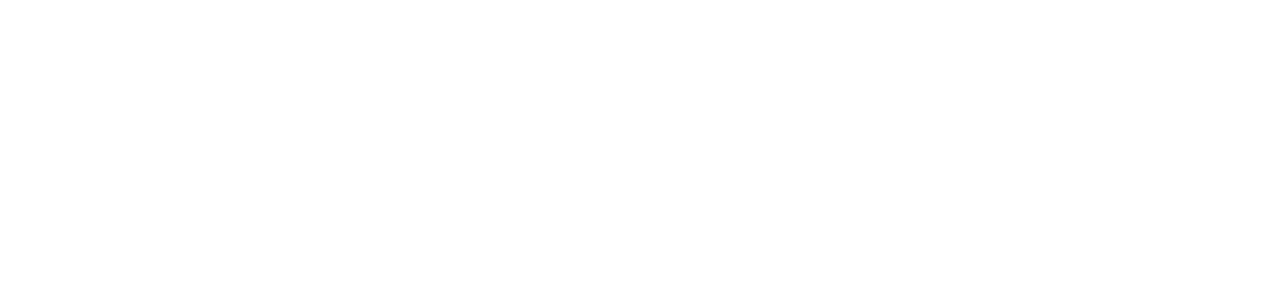
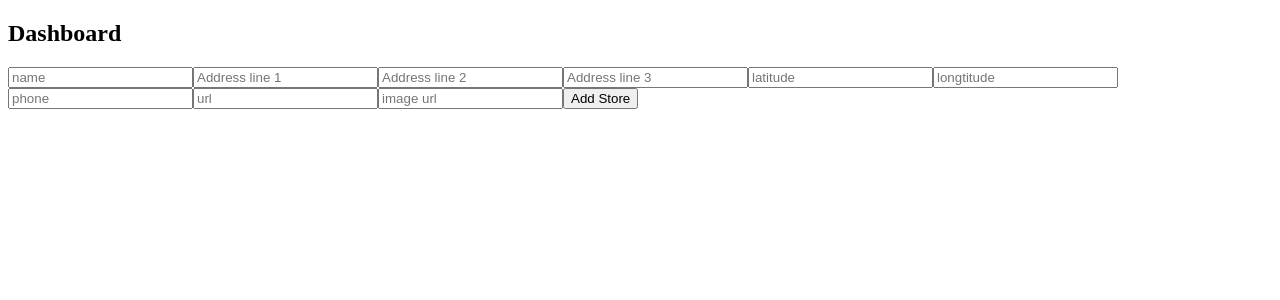
Before and after one commit to SiWhite/vinyl-directory-2, a React (Create React App) app: page /dashboard in a window 1280 px wide. Shown: the top 300 px of the page. Built offline with nearby package versions, Linux system fonts and the light colour scheme.

Commit message:
added state to app component

```diff
--- /dev/null
+++ b/src/components/AddStoreForm.js
@@ -0,0 +1,83 @@
+import React from "react";
+
+class AddStoreForm extends React.Component {
+  nameRef = React.createRef();
+  address1Ref = React.createRef();
+  address2Ref = React.createRef();
+  address3Ref = React.createRef();
+  latRef = React.createRef();
+  lngRef = React.createRef();
+  phoneRef = React.createRef();
+  urlRef = React.createRef();
+  imageRef = React.createRef();
+
+  createStore = (e) => {
+    e.preventDefault();
+    const store = {
+      name: this.nameRef.current.value,
+      address1: this.address1Ref.current.value,
+      address2: this.address2Ref.current.value,
+      address3: this.address3Ref.current.value,
+      lat: this.latRef.current.value,
+      lng: this.lngRef.current.value,
+      phone: this.phoneRef.current.value,
+      urlRef: this.urlRef.current.value,
+      image: this.imageRef.current.value,
+    };
+    this.props.addStore(store);
+    e.currentTarget.reset();
+  };
+  render() {
+    return (
+      <form className="store-edit" onSubmit={this.createStore}>
+        <input type="text" ref={this.nameRef} name="name" placeholder="name" />
+        <input
+          type="text"
+          ref={this.address1Ref}
+          name="address1"
+          placeholder="Address line 1"
+        />
+        <input
+          type="text"
+          ref={this.address2Ref}
+          name="address2"
+          placeholder="Address line 2"
+        />
+        <input
+          type="text"
+          ref={this.address3Ref}
+          name="address3"
+          placeholder="Address line 3"
+        />
+        <input
+          type="text"
+          ref={this.latRef}
+          name="lat"
+          placeholder="latitude"
+        />
+        <input
+          type="text"
+          ref={this.lngRef}
+          name="lng"
+          placeholder="longtitude"
+        />
+        <input
+          type="text"
+          ref={this.phoneRef}
+          name="phone"
+          placeholder="phone"
+        />
+        <input type="text" ref={this.urlRef} name="url" placeholder="url" />
+        <input
+          type="text"
+          ref={this.imageRef}
+          name="image"
+          placeholder="image url"
+        />
+        <button type="submit">Add Store</button>
+      </form>
+    );
+  }
+}
+
+export default AddStoreForm;
--- a/src/components/App.js
+++ b/src/components/App.js
@@ -1,14 +1,36 @@
 import React from "react";
-import Header from "./Header";
+import StoreList from "./StoreList";
+import Dashboard from "./Dashboard";
+import NotFound from "./NotFound";
+import { Route, Switch } from "react-router-dom";
 
-function App() {
-  return (
-    <div className="vinyl-directory">
-      <div className="store-list">
-        <Header title="Vinyl Directory" />
-      </div>
-    </div>
-  );
+class App extends React.Component {
+  state = {
+    stores: {},
+  };
+  addStore = (store) => {
+    const stores = { ...this.state.stores };
+    stores[`store${Date.now()}`] = store;
+    this.setState({ stores });
+  };
+  render() {
+    return (
+      <main>
+        <Switch>
+          <Route exact path="/" component={StoreList} />
+          {/* <Route exact path="/dashboard" component={Dashboard}></Route> */}
+          <Route
+            exact
+            path="/dashboard"
+            render={(props) => (
+              <Dashboard {...props} addStore={this.addStore} />
+            )}
+          />
+          <Route component={NotFound}></Route>
+        </Switch>
+      </main>
+    );
+  }
 }
 
 export default App;
--- /dev/null
+++ b/src/components/Dashboard.js
@@ -0,0 +1,15 @@
+import React from "react";
+import AddStoreForm from "./AddStoreForm";
+
+class Dashboard extends React.Component {
+  render() {
+    return (
+      <div className="dashboard">
+        <h2>Dashboard</h2>
+        <AddStoreForm addStore={this.props.addStore} />
+      </div>
+    );
+  }
+}
+
+export default Dashboard;
--- a/src/components/Inventory.js
+++ /dev/null
@@ -1,9 +0,0 @@
-import React from "react";
-
-class Inventory extends React.Component {
-  render() {
-    return <div>Inventory</div>;
-  }
-}
-
-export default Inventory;
--- /dev/null
+++ b/src/components/NotFound.js
@@ -0,0 +1,9 @@
+import React from "react";
+
+class NotFound extends React.Component {
+  render() {
+    return <div>Not Found</div>;
+  }
+}
+
+export default NotFound;
--- a/src/components/Router.js
+++ b/src/components/Router.js
@@ -1,13 +1,15 @@
 import React from "react";
 import App from "./App";
-import Inventory from "./Inventory";
+// import Dashboard from "./Dashboard";
+import NotFound from "./NotFound";
 import { BrowserRouter, Route, Switch } from "react-router-dom";
 
 const Router = () => (
   <BrowserRouter>
     <Switch>
       <Route exact path="/" component={App}></Route>
-      <Route exact path="/inventory" component={Inventory}></Route>
+      {/* <Route exact path="/inventory" component={Dashboard}></Route> */}
+      <Route component={NotFound}></Route>
     </Switch>
   </BrowserRouter>
 );
--- /dev/null
+++ b/src/components/StoreList.js
@@ -0,0 +1,20 @@
+import React from "react";
+import Header from "./Header";
+
+class StoreList extends React.Component {
+  handleClick = (event) => {
+    this.props.history.push(`/inventory`);
+  };
+
+  render() {
+    return (
+      <div className="store-list">
+        <Header title="Vinyl Directory" />
+        <p>Store list here</p>
+        {/* <button onClick={this.handleClick}>Log in to dashboard</button> */}
+      </div>
+    );
+  }
+}
+
+export default StoreList;
--- a/src/index.js
+++ b/src/index.js
@@ -1,11 +1,14 @@
 import React from "react";
 import ReactDOM from "react-dom";
-import Router from "./components/Router";
+import App from "./components/App";
+import { BrowserRouter, Route, Switch } from "react-router-dom";
 import * as serviceWorker from "./serviceWorker";
 
 ReactDOM.render(
   <React.StrictMode>
-    <Router />
+    <BrowserRouter>
+      <App />
+    </BrowserRouter>
   </React.StrictMode>,
   document.getElementById("root")
 );
```
Also changed, not shown: src/components/Main.js (deleted, +0 -9 lines), public/manifest.json.
